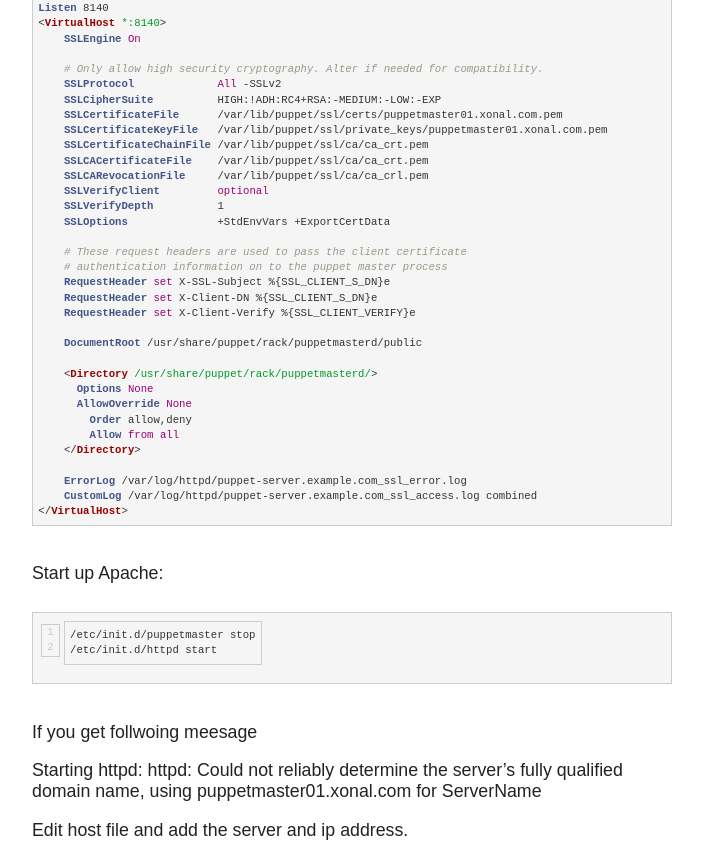
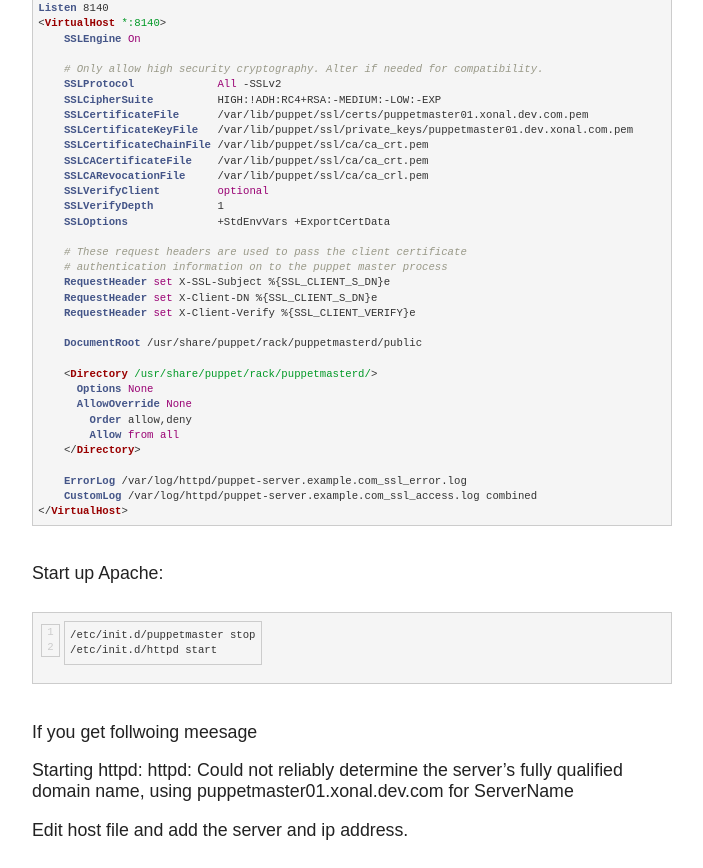
Before and after one commit to lanopuljic/myblog, a Jekyll site: the page built from _posts/2014-05-19-install-puppet-server.md, in a window 1280 px wide and 1400 px high, scrolled down 1986 px. Shown: the part 151-1019 px from the top of the window, without its empty margins (318-1021 px from the left). Built offline with Jekyll 4.4.1, drawn with Linux system fonts in a browser that asks for light colours; nearby versions of some CDN libraries; comment, search, counter and statistics services are not loaded.

Commit message:
Update Installing Puppet Server post

```diff
--- a/_posts/2014-05-19-install-puppet-server.md
+++ b/_posts/2014-05-19-install-puppet-server.md
@@ -79,8 +79,8 @@
     # Only allow high security cryptography. Alter if needed for compatibility.
     SSLProtocol             All -SSLv2
     SSLCipherSuite          HIGH:!ADH:RC4+RSA:-MEDIUM:-LOW:-EXP
-    SSLCertificateFile      /var/lib/puppet/ssl/certs/puppetmaster01.xonal.com.pem
-    SSLCertificateKeyFile   /var/lib/puppet/ssl/private_keys/puppetmaster01.xonal.com.pem
+    SSLCertificateFile      /var/lib/puppet/ssl/certs/puppetmaster01.xonal.dev.com.pem
+    SSLCertificateKeyFile   /var/lib/puppet/ssl/private_keys/puppetmaster01.dev.xonal.com.pem
     SSLCertificateChainFile /var/lib/puppet/ssl/ca/ca_crt.pem
     SSLCACertificateFile    /var/lib/puppet/ssl/ca/ca_crt.pem
     SSLCARevocationFile     /var/lib/puppet/ssl/ca/ca_crl.pem
@@ -116,7 +116,7 @@
 
 If you get follwoing meesage
 
-Starting httpd: httpd: Could not reliably determine the server's fully qualified domain name, using puppetmaster01.xonal.com for ServerName
+Starting httpd: httpd: Could not reliably determine the server's fully qualified domain name, using puppetmaster01.xonal.dev.com for ServerName
 
 Edit host file and add the server and ip address.
 {% highlight bash linenos %}vi /etc/hosts{% endhighlight %}
```
